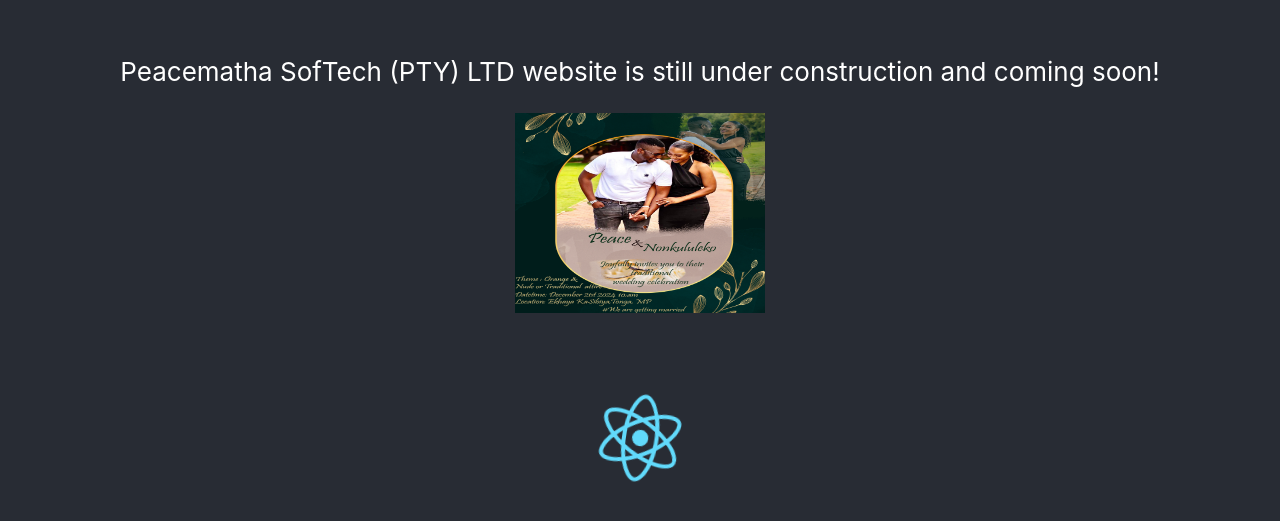
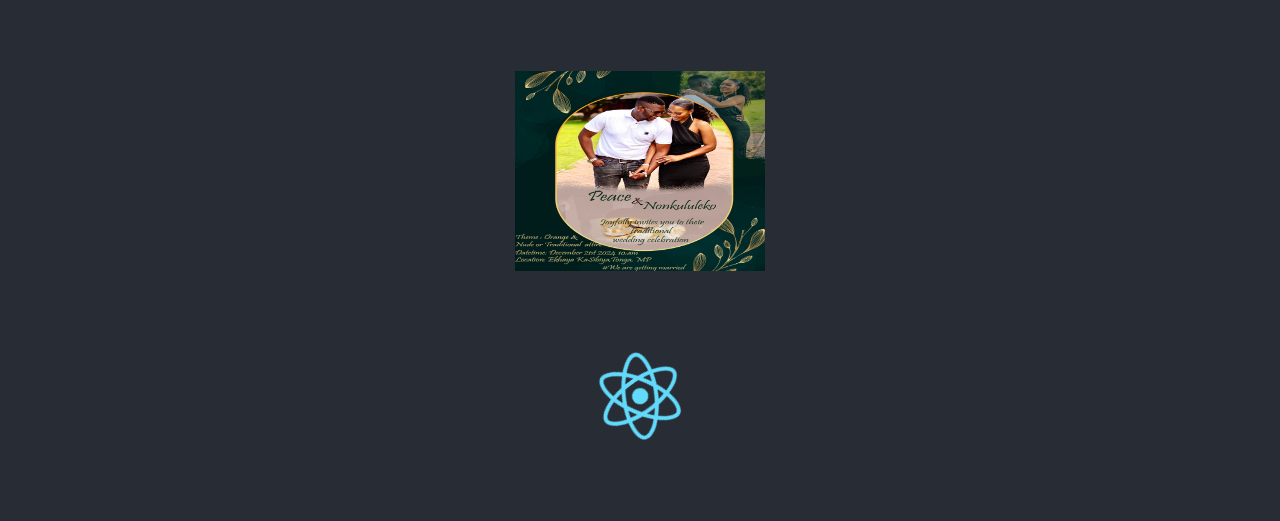
Before and after one commit to peacematha/PeaceMatha_SofTech, a React (Create React App) app: page / in a window 1280 px wide. Shown: the part 129-650 px from the top of the page. Built offline with nearby package versions, Linux system fonts and the light colour scheme.

Commit message:
Update App.js

```diff
--- a/src/App.js
+++ b/src/App.js
@@ -5,7 +5,6 @@
   return (
     <div className="App">
       <header className="App-header">
-      <p>Peacematha SofTech (PTY) LTD website is still under construction and coming soon!</p>
 
         <img style={{ width: 250, height: 200 ,paddingBottom:50}} src={require('./images/Lobola_Invitation.jpg')} alt="React Logo" />
         <img style={{ width: 150, height: 150, paddingup:50 }} src={logo} className="App-logo" alt="logo" />
```
